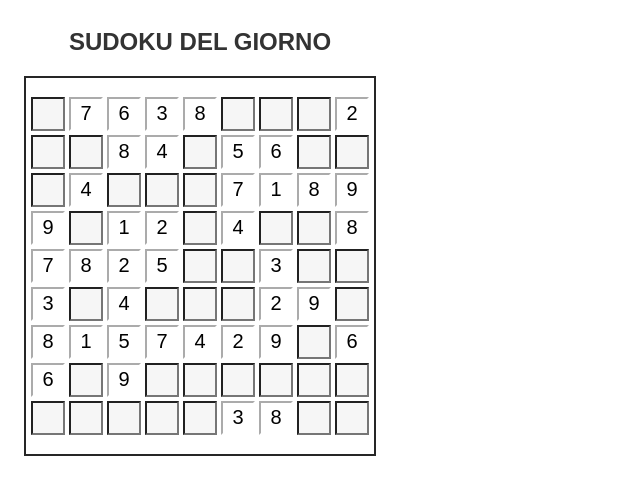
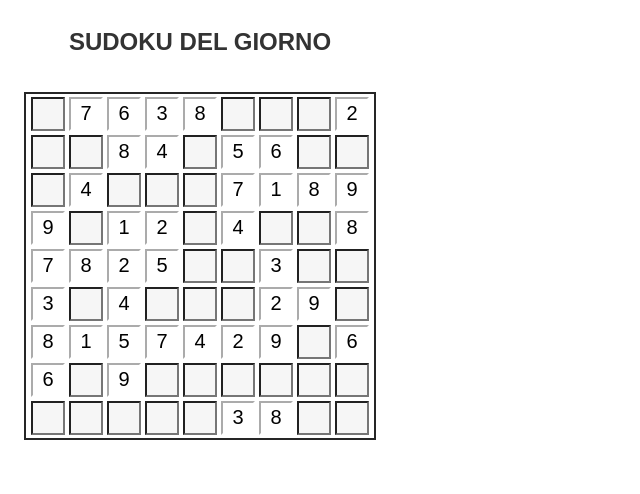
Before and after one commit to aury61100/Sudoku, a plain HTML site: page index.html in a window 1280 px wide. Shown: the whole page, without its empty margins (0-640 px from the left). Drawn offline with Linux system fonts and the light colour scheme.

Commit message:
Add files via upload

```diff
--- a/style.css
+++ b/style.css
@@ -26,9 +26,9 @@ h2 {
 
 .sudoku-container {
   border: 2px solid #262626;
-  margin: 0 auto;
+  margin: 1em auto;
   position: relative;
-  padding: 1em 2px;
+  padding: 0 2px;
 }
 
 .sudoku-container input {
```
